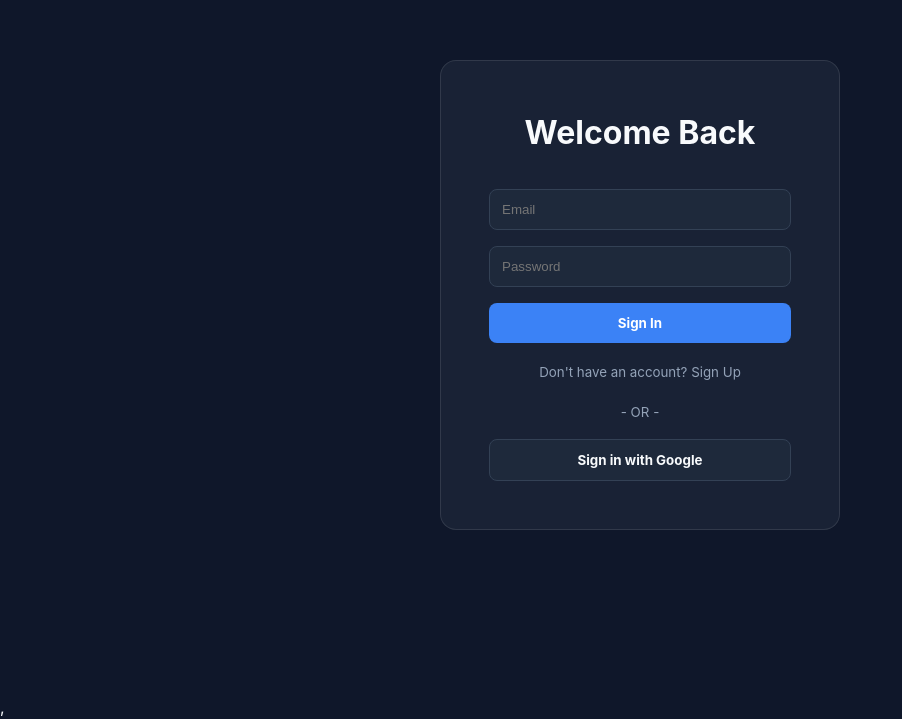
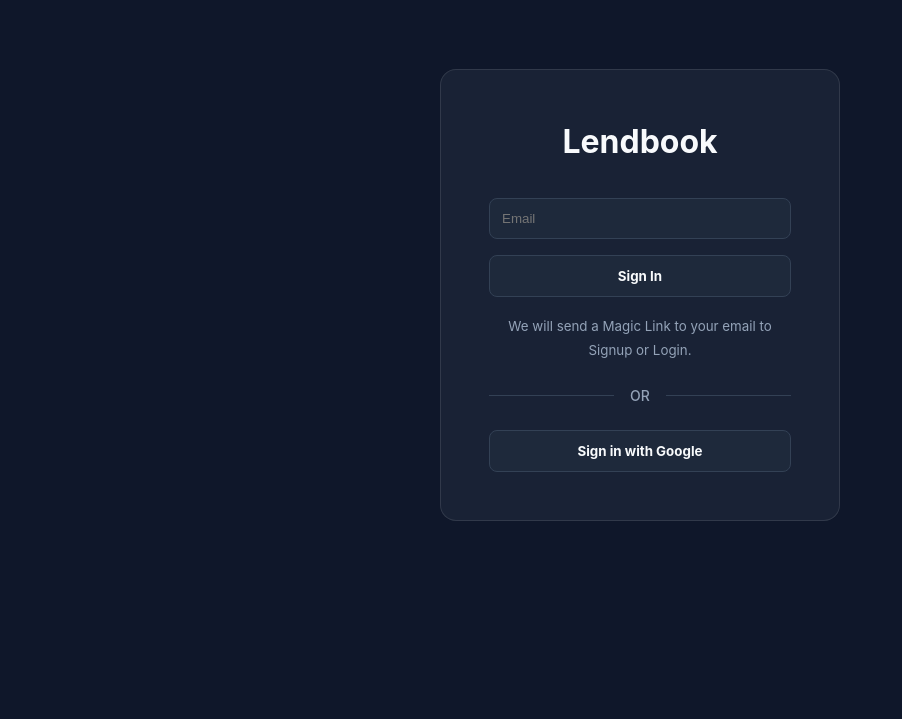
Before and after one commit to asankaab/Lendest, a React (Vite) app: page /login in a window 1280 px wide. Shown: the part 105-824 px from the top of the page, without its empty margins (0-902 px from the left). After the commit the page ends 800 px from the top, so only its background shows below. Built offline with nearby package versions, Linux system fonts and the light colour scheme; no server answers.

Commit message:
feat: Enhance UI components and add magic link sign-in functionality

```diff
--- a/src/components/ProtectedRoute.jsx
+++ b/src/components/ProtectedRoute.jsx
@@ -7,7 +7,7 @@ export default function ProtectedRoute({ children }) {
     const { user, loading } = useContext(AuthContext);
 
     if (loading) {
-        return <div className="flex items-center center" style={{ height: '100vh', justifyContent: 'center' }}>Loading...</div>;
+        return <div className="flex items-center center justify-center h-screen">Loading...</div>;
     }
 
     if (!user) {
--- a/src/components/RenameModal.jsx
+++ b/src/components/RenameModal.jsx
@@ -1,14 +1,8 @@
-import { useState, useEffect } from 'react';
+import { useState } from 'react';
 import { X } from 'lucide-react';
 
 export default function RenameModal({ isOpen, onClose, onSubmit, currentName }) {
-    const [name, setName] = useState('');
-
-    useEffect(() => {
-        if (isOpen) {
-            setName(currentName || '');
-        }
-    }, [isOpen, currentName]);
+    const [name, setName] = useState(currentName || '');
 
     const handleSubmit = (e) => {
         e.preventDefault();
--- a/src/components/Sidebar.jsx
+++ b/src/components/Sidebar.jsx
@@ -118,11 +118,13 @@ export default function Sidebar() {
                             })}
                         >
                             {({ isPending }) => (
-                                <>
-                                    <item.icon size={20} />
-                                    <span>{item.label}</span>
+                                <div className='flex items-center justify-between w-full'>
+                                    <div className='flex items-center gap-2'>
+                                        <item.icon size={20} />
+                                        <span>{item.label}</span>
+                                    </div>
                                     {isPending && <Loader2 style={{ animation: 'spin 1s linear infinite' }} size={20} />}
-                                </>
+                                </div>
                             )}
                         </NavLink>
                     ))}
--- a/src/contexts/AuthProvider.jsx
+++ b/src/contexts/AuthProvider.jsx
@@ -40,6 +40,12 @@ export const AuthProvider = ({ children }) => {
         signInWithGoogle: () => supabase.auth.signInWithOAuth({ provider: 'google', options: { redirectTo: import.meta.env.VITE_SITE_URL } }),
         signInWithPassword: (email, password) => supabase.auth.signInWithPassword({ email, password }),
         signUpWithPassword: (email, password) => supabase.auth.signUp({ email, password }),
+        signInWithMagicLink: (data) => supabase.auth.signInWithOtp({
+                email: data.email,
+                options: {
+                    emailRedirectTo: import.meta.env.VITE_SITE_URL
+                }
+            }),
         signOut: () => supabase.auth.signOut(),
         user,
         loading,
--- a/src/main.jsx
+++ b/src/main.jsx
@@ -8,6 +8,6 @@ createRoot(document.getElementById('root')).render(
   <StrictMode>
     <ThemeProvider>
       <App />
-    </ThemeProvider>,
+    </ThemeProvider>
   </StrictMode>
 )
--- a/src/pages/Dashboard.jsx
+++ b/src/pages/Dashboard.jsx
@@ -1,5 +1,5 @@
 import { useState } from 'react';
-import { useNavigate, useLoaderData, useRevalidator } from 'react-router-dom';
+import { useLoaderData, useRevalidator, NavLink } from 'react-router-dom';
 import { AreaChart, Area, XAxis, YAxis, CartesianGrid, Tooltip, ResponsiveContainer } from 'recharts';
 import { ArrowUpRight, ArrowDownRight, DollarSign, Plus } from 'lucide-react';
 import { api } from '../lib/api';
@@ -8,7 +8,6 @@ import AddTransactionModal from '../components/AddTransactionModal';
 import { useAuth } from '../hooks/useAuth';
 
 export default function Dashboard() {
-    const navigate = useNavigate();
     const { user, currency } = useAuth();
     const { transactions, stats, chartData } = useLoaderData();
     const { revalidate } = useRevalidator();
@@ -121,12 +120,12 @@ export default function Dashboard() {
             <div className="glass" style={{ padding: '2rem', borderRadius: 'var(--radius)' }}>
                 <div className="flex items-center justify-between" style={{ marginBottom: '1.5rem' }}>
                     <h2 style={{ fontSize: '1.25rem', fontWeight: 'bold' }}>Recent Transactions</h2>
-                    <button
-                        onClick={() => navigate('/transactions')}
+                    <NavLink
+                        to='/transactions'
                         style={{ color: 'var(--accent-primary)', fontSize: '0.875rem', fontWeight: '600', cursor: 'pointer' }}
                     >
                         View All
-                    </button>
+                    </NavLink>
                 </div>
 
                 <div style={{ display: 'flex', flexDirection: 'column', gap: '1rem' }}>
--- a/src/pages/Login.jsx
+++ b/src/pages/Login.jsx
@@ -2,14 +2,15 @@
 import { useState, useEffect } from 'react';
 import { useNavigate } from 'react-router-dom';
 import { useAuth } from '../hooks/useAuth';
+import { Loader2 } from 'lucide-react';
 
 export default function Login() {
-    const { signInWithPassword, signUpWithPassword, signInWithGoogle, user, loading: authLoading } = useAuth();
+    const { signInWithGoogle, user, loading: authLoading, signInWithMagicLink } = useAuth();
     const [email, setEmail] = useState('');
-    const [password, setPassword] = useState('');
-    const [isSignUp, setIsSignUp] = useState(false);
     const [error, setError] = useState('');
     const [loading, setLoading] = useState(false);
+    const [magicLinkSent, setMagicLinkSent] = useState(false);
+    const [successMessage, setSuccessMessage] = useState('');
     const navigate = useNavigate();
 
     useEffect(() => {
@@ -23,15 +24,19 @@ export default function Login() {
         setError('');
         setLoading(true);
         try {
-            if (isSignUp) {
-                const { error } = await signUpWithPassword(email, password);
+            setMagicLinkSent(false);
+            setSuccessMessage('');
+
+            const { error } = await signInWithMagicLink({
+                email,
+                options: {
+                    emailRedirectTo: import.meta.env.VITE_SITE_URL
+                }
+            });
                 if (error) throw error;
-                alert('Check your email for the confirmation link!');
-            } else {
-                const { error } = await signInWithPassword(email, password);
-                if (error) throw error;
-                navigate('/');
-            }
+                setMagicLinkSent(true);
+                setSuccessMessage('Successfully sent magic link! Check your email.');
+
         } catch (err) {
             setError(err.message);
         } finally {
@@ -40,14 +45,20 @@ export default function Login() {
     };
 
     return (
-        <div className="flex items-center center" style={{ height: '100vh', justifyContent: 'center' }}>
+        <div className="flex items-center justify-center center h-screen">
             <div className="glass" style={{ padding: '3rem', borderRadius: '1rem', width: '100%', maxWidth: '400px' }}>
                 <h1 style={{ marginBottom: '2rem', fontSize: '2rem', textAlign: 'center' }}>
-                    {isSignUp ? 'Create Account' : 'Welcome Back'}
+                    Lendbook
                 </h1>
 
-                {error && <div style={{ color: 'var(--danger)', marginBottom: '1rem', textAlign: 'center' }}>{error}</div>}
+                {error && <div style={{ color: 'var(--danger)', fontSize: '0.875rem', marginBottom: '1rem', textAlign: 'center' }}>{error}</div>}
+                {!error && magicLinkSent && (
+                    <div style={{ color: 'var(--success)', fontSize: '0.875rem', marginBottom: '1rem', textAlign: 'center' }}>
+                        {successMessage}
+                    </div>
+                )}
 
+                {!user ? <>
                     <form onSubmit={handleSubmit} style={{ display: 'flex', flexDirection: 'column', gap: '1rem' }}>
                         <input
                             type="email"
@@ -57,37 +68,28 @@ export default function Login() {
                             style={{ padding: '0.75rem', borderRadius: 'var(--radius-md)', border: '1px solid var(--border-color)', background: 'var(--bg-secondary)', color: 'var(--text-primary)' }}
                             required
                         />
-                    <input
-                        type="password"
-                        placeholder="Password"
-                        value={password}
-                        onChange={(e) => setPassword(e.target.value)}
-                        style={{ padding: '0.75rem', borderRadius: 'var(--radius-md)', border: '1px solid var(--border-color)', background: 'var(--bg-secondary)', color: 'var(--text-primary)' }}
-                        required
-                    />
                         <button
                         type="submit"
                         disabled={loading}
                         style={{
+                            width: '100%',
                             padding: '0.75rem',
                             borderRadius: 'var(--radius-md)',
-                            background: 'var(--accent-primary)',
-                            color: 'white',
+                            border: '1px solid var(--border-color)',
+                            background: 'var(--bg-secondary)',
+                            color: 'var(--text-primary)',
                             fontWeight: 'bold'
                         }}
-                    >
-                        {loading ? 'Loading...' : (isSignUp ? 'Sign Up' : 'Sign In')}
-                    </button>
+                    >Sign In</button>
                     </form>
-
                     <div style={{ marginTop: '1rem', textAlign: 'center' }}>
-                    <button onClick={() => setIsSignUp(!isSignUp)} style={{ color: 'var(--text-secondary)' }}>
-                        {isSignUp ? 'Already have an account? Sign In' : "Don't have an account? Sign Up"}
-                    </button>
+                        <small style={{ color: 'var(--text-secondary)' }}>We will send a Magic Link to your email to Signup or Login.</small>
                     </div>
-
-                <div style={{ margin: '1rem 0', textAlign: 'center', color: 'var(--text-secondary)' }}><small>- OR -</small></div>
-
+                    <div style={{ display: 'flex', alignItems: 'center', margin: '1.5rem 0', color: 'var(--text-secondary)' }}>
+                        <div style={{ flex: 1, height: '1px', background: 'var(--border-color)' }}></div>
+                        <span style={{ padding: '0 1rem', fontSize: '0.875rem', fontWeight: '500' }}>OR</span>
+                        <div style={{ flex: 1, height: '1px', background: 'var(--border-color)' }}></div>
+                    </div>
                     <button
                         onClick={signInWithGoogle}
                         style={{
@@ -102,6 +104,11 @@ export default function Login() {
                     >
                         Sign in with Google
                     </button>
+                </> :
+                <div className="flex items-center justify-center center gap-2">
+                    <Loader2 style={{ animation: 'spin 1s linear infinite' }} size={20} />
+                    <small>Redirecting...</small>
+                    </div>}
             </div>
         </div>
     );
```
Lines whose indentation alone changed are shown as unchanged.
